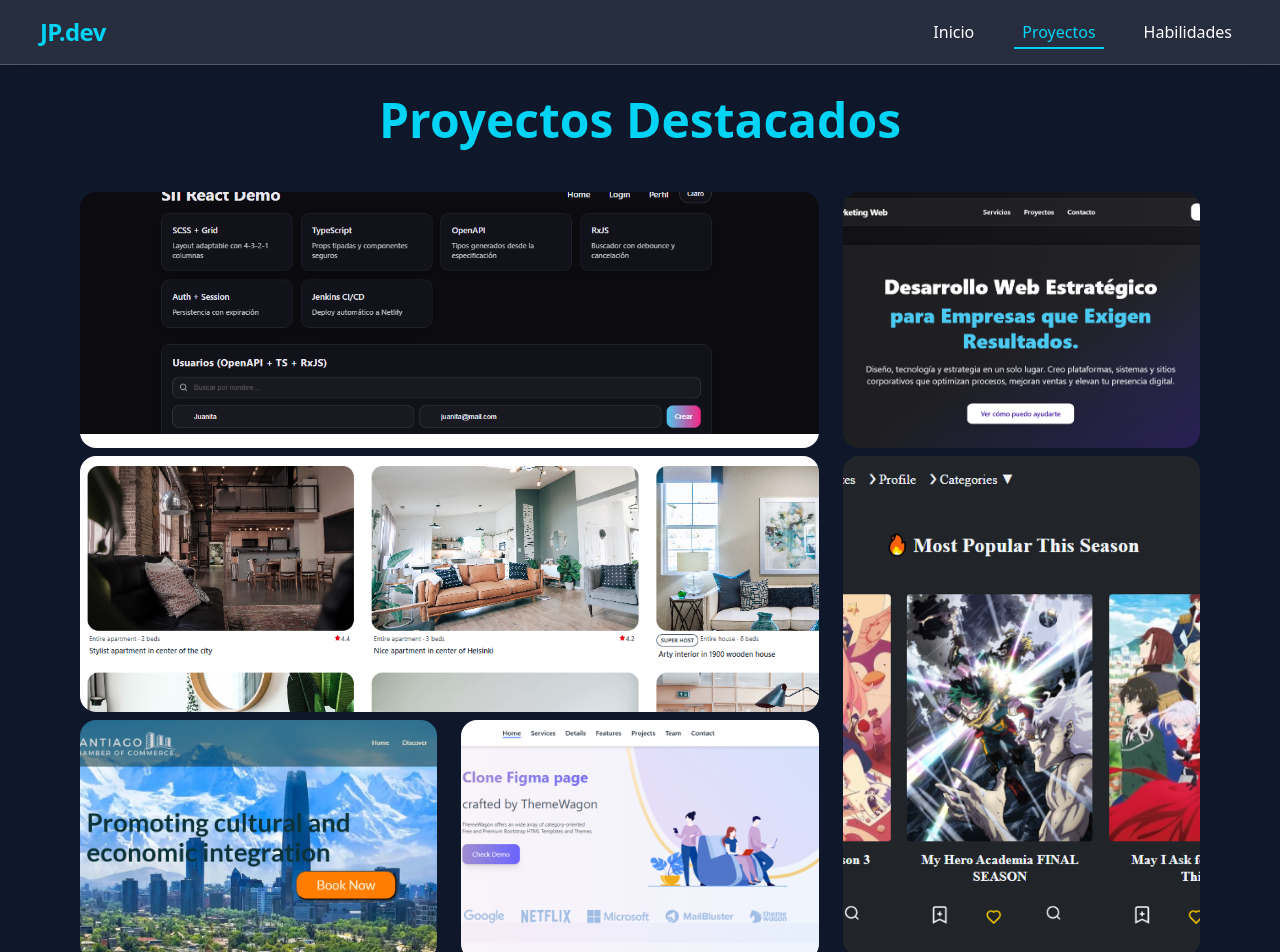
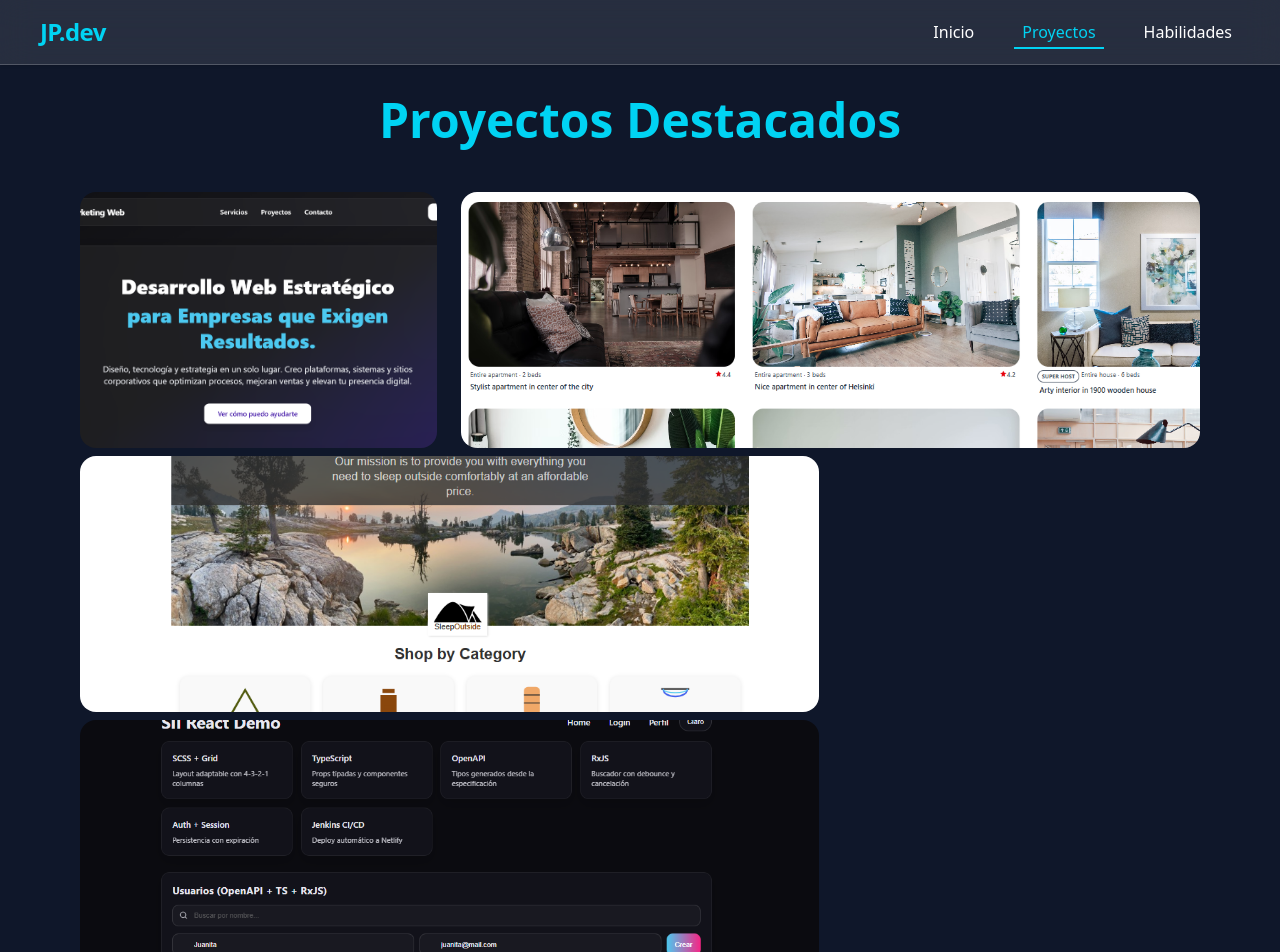
Before and after one commit to JPgitidaho/PORTAFOLIO, a React (Vite) app: page /projects in a window 1280 px wide. Shown: the top 952 px of the page. Built offline with nearby package versions, Linux system fonts and the light colour scheme.

Commit message:
actualization

```diff
--- a/src/pages/Projects.jsx
+++ b/src/pages/Projects.jsx
@@ -1,15 +1,8 @@
 const projects = [
-  {
-  title: 'Auth + Búsqueda Reactiva',
-  description: 'React + TypeScript: Context API (autenticación), RxJS (debounce), OpenAPI y deploy en Netlify (CI/CD).',
-  image: '/assets/Netlify.png',
-  span: 'lg:col-span-2 lg:h-64',
-  demo: 'https://inspiring-starship-02bf80.netlify.app/',
-  code: 'https://github.com/JPgitidaho/Proyect-Netlify'
-},
+
 {
     title: 'Crecer-Marketing',
-    description: 'Projecto freelance para agencia de Marketing. Pagina con filtros y modo responsivo React + Tailwind.',
+description: 'Sitio web desarrollado para una agencia de marketing, enfocado en presentar servicios y facilitar la navegación del usuario. Diseño responsivo con filtros de contenido y estructura clara orientada a negocio.',
     image: '/assets/crecer-marketing-img.png',
     span: 'lg:h-64',
     demo: 'https://crecermarketing-web.vercel.app/',
@@ -19,52 +12,30 @@ const projects = [
 
   {
     title: 'Hotel',
-    description: 'Pagina con filtros y modo responsivo React + Tailwind.',
+description: 'Sitio web responsivo para hotel, con sistema de filtros para búsqueda de información. Desarrollo enfocado en usabilidad, navegación clara y adaptación a distintos dispositivos.',
     image: '/assets/hotel.png',
     span: 'lg:col-span-2 lg:row-span-1 lg:h-64',
     demo: 'https://react-app-hotel.vercel.app/',
     code: 'https://github.com/JPgitidaho/React-app-hotel'
   },
-  {
-    title: 'Anitraker',
-    description: 'AniTraker is a modern web app that lets users explore, track, and organize their favorite anime. Built with Vite and vanilla JavaScript, it features a responsive interface, dark/light mode, and dynamic content powered by the Jikan API',
-    image: '/assets/anitraker-imag.png',
-    span: 'lg:row-span-2 lg:h-[500px]',
-    demo: 'https://anitraker.netlify.app/',
-    code: 'https://github.com/JPgitidaho/anitraker-api'
-  },
-  {
-    title: 'Chamber of Comerce',
-    description: 'Pagina con filtros y modo responsivo CSS+HTML+JS.',
-    image: '/assets/chamber.png',
-    span: '',
-    demo: 'https://jpgitidaho.github.io/Chamber-of-Commerce-Project/',
-    code: 'https://github.com/JPgitidaho/Chamber-of-Commerce-Project'
-  },
-  {
-    title: 'Clone Figma Design',
-    description: 'Pagina creada deacuerdo a diseño de Figma. Seguimiento de especificaciones y fiel al detalle.',
-    image: '/assets/figma-project.png',
-    span: '',
-    demo: 'https://app-react-3.vercel.app/',
-    code: 'https://github.com/JPgitidaho/app-react-3'
-  },
+
   {
     title: 'SleepOutside',
-    description: 'E-commerce-peticion de Api.',
+description: 'E-commerce web con consumo de API para visualización dinámica de productos. Implementación orientada a funcionalidad, estructura clara y experiencia de usuario.',
     image: '/assets/sleep-outside.png',
     span: 'lg:col-span-2 lg:h-64',
     demo: 'https://personal-sleep-outside.netlify.app/',
     code: 'https://github.com/JPgitidaho/wdd330personal-sleep-outside'
   },
-  {
-    title: 'Clone-Snap',
-    description: 'Pagina creada deacuerdo a diseño de Figma. Seguimiento de especificaciones y fiel al detalle.',
-    image: '/assets/Clon-SNAP.png',
-    span: 'lg:h-64',
-    demo: 'https://proyect-react-funval2.vercel.app/',
-    code: 'https://github.com/JPgitidaho/proyect-react-funval2'
-  },
+    {
+  title: 'Auth + Búsqueda Reactiva',
+description: 'Aplicación web con sistema de autenticación y búsqueda reactiva. Implementación de Context API, debounce para optimizar búsquedas y despliegue automatizado.',
+  image: '/assets/Netlify.png',
+  span: 'lg:col-span-2 lg:h-64',
+  demo: 'https://inspiring-starship-02bf80.netlify.app/',
+  code: 'https://github.com/JPgitidaho/Proyect-Netlify'
+},
+
 ]
 
 export default function Projects() {
```
